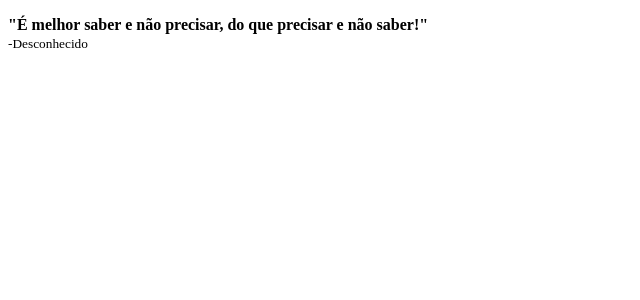
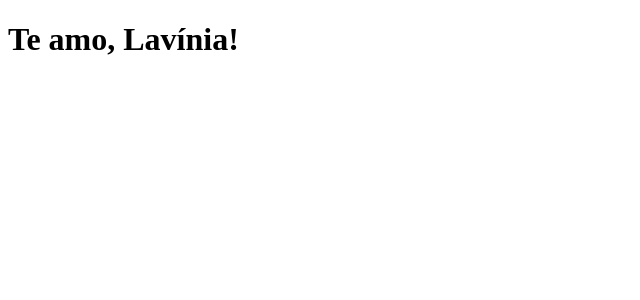
Before and after one commit to Adrian-1046/clone-tabnews, a Next.js app: page / in a window 1280 px wide. Shown: the top 300 px of the page, without its empty margins (0-640 px from the left). Built offline with nearby package versions, Linux system fonts and the light colour scheme.

Commit message:
alterado mensagem da página

```diff
--- a/pages/index.js
+++ b/pages/index.js
@@ -1,12 +1,9 @@
 function Home() {
   return (
-    <p>
-      <b>
-        "&Eacute; melhor saber e n&atilde;o precisar, do que precisar e
-        n&atilde;o saber!"
-      </b>
-      <br></br> <small>-Desconhecido</small>
-    </p>
+      <h1>
+        Te amo, Lav&iacute;nia!
+      </h1>
+
   );
 }
 
```
